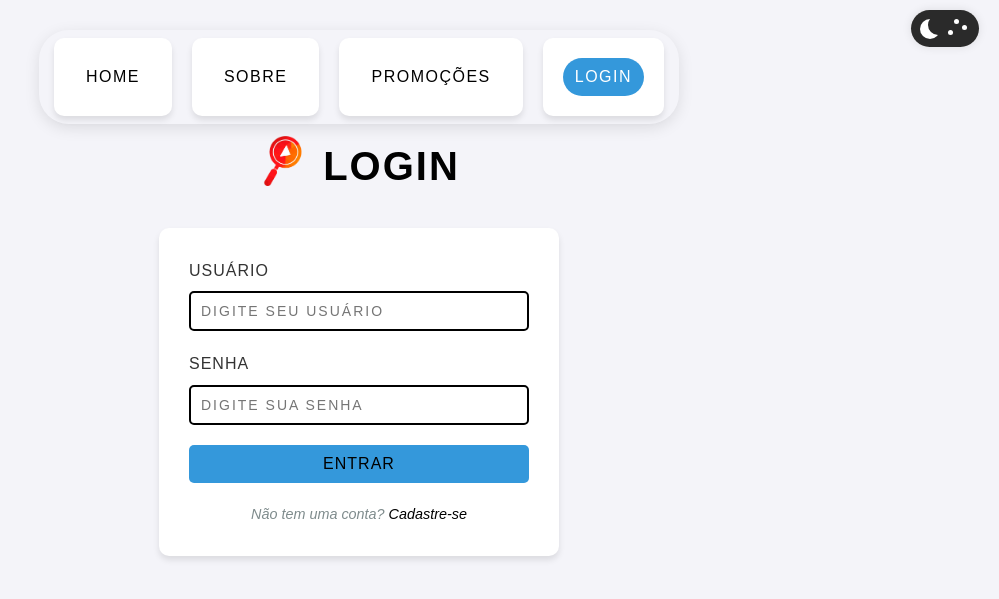
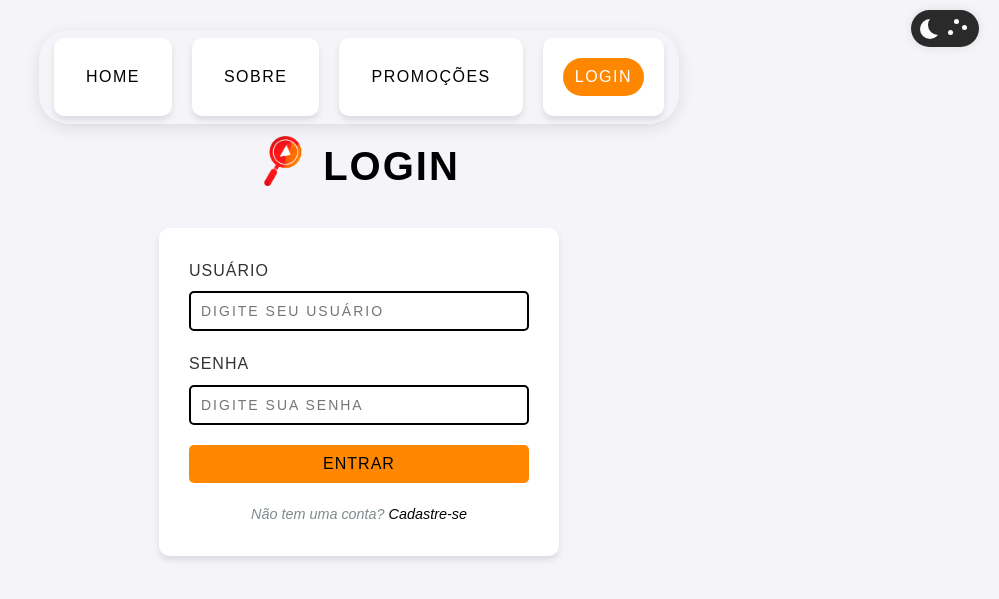
Before and after one commit to DevGoulart/GameSearch, a Django app: page /login/ in a window 1280 px wide. Shown: the top 599 px of the page, without its empty margins (281-1280 px from the left). Run offline with Django 5.2, Linux system fonts and the light colour scheme.

Commit message:
att identy visual

```diff
--- a/Game_/meu_app/static/css/style.css
+++ b/Game_/meu_app/static/css/style.css
@@ -14,8 +14,8 @@
     --link-color: #000000;
     --link-hover: #6b6b6b;
     --input-border: #000000;
-    --button-bg: #3498db;
-    --button-hover: #2980b9;
+    --button-bg: #ff8700;
+    --button-hover: #ff8700;
     --muted-text: #7f8c8d;
 }
 
```
